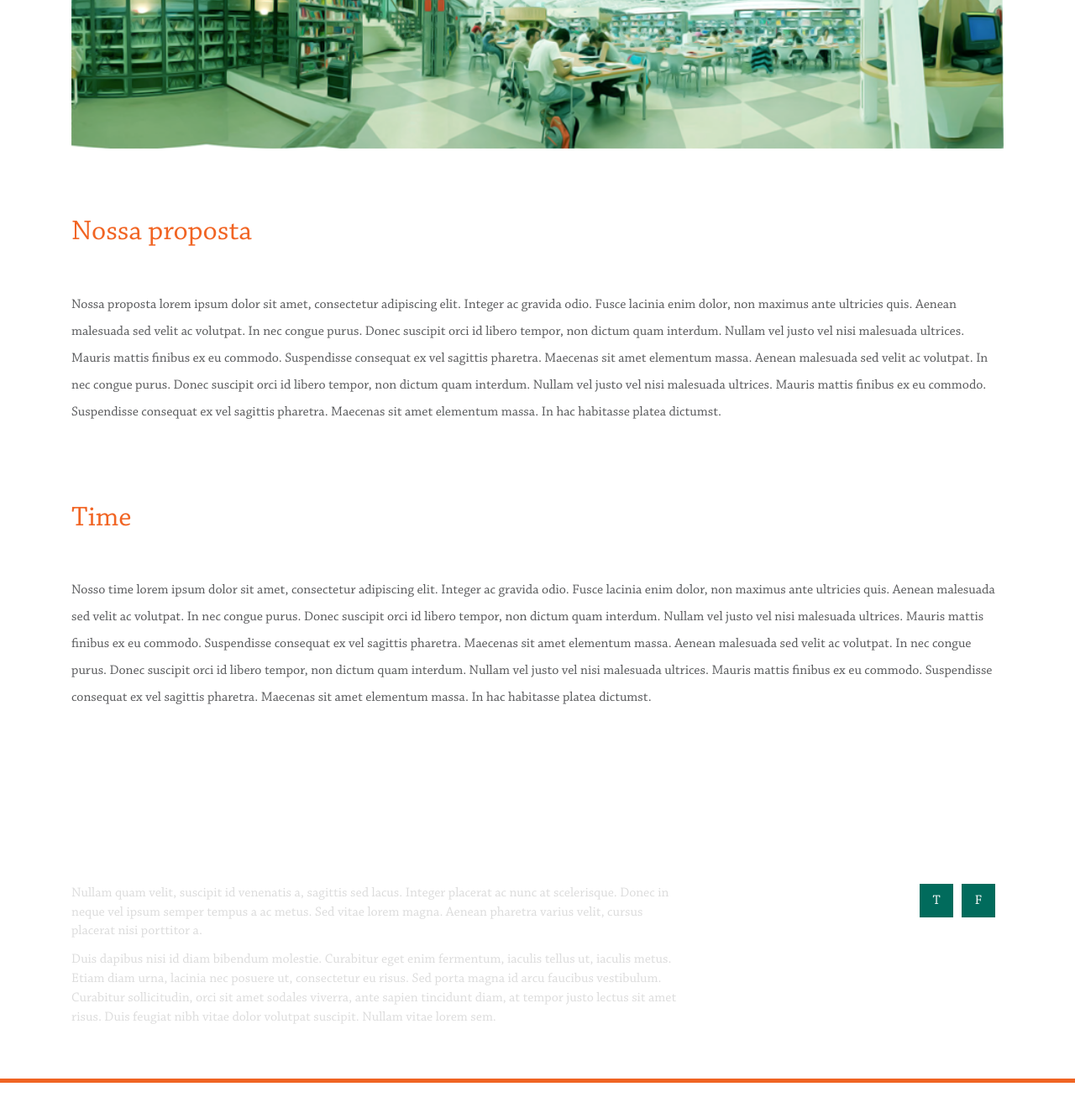
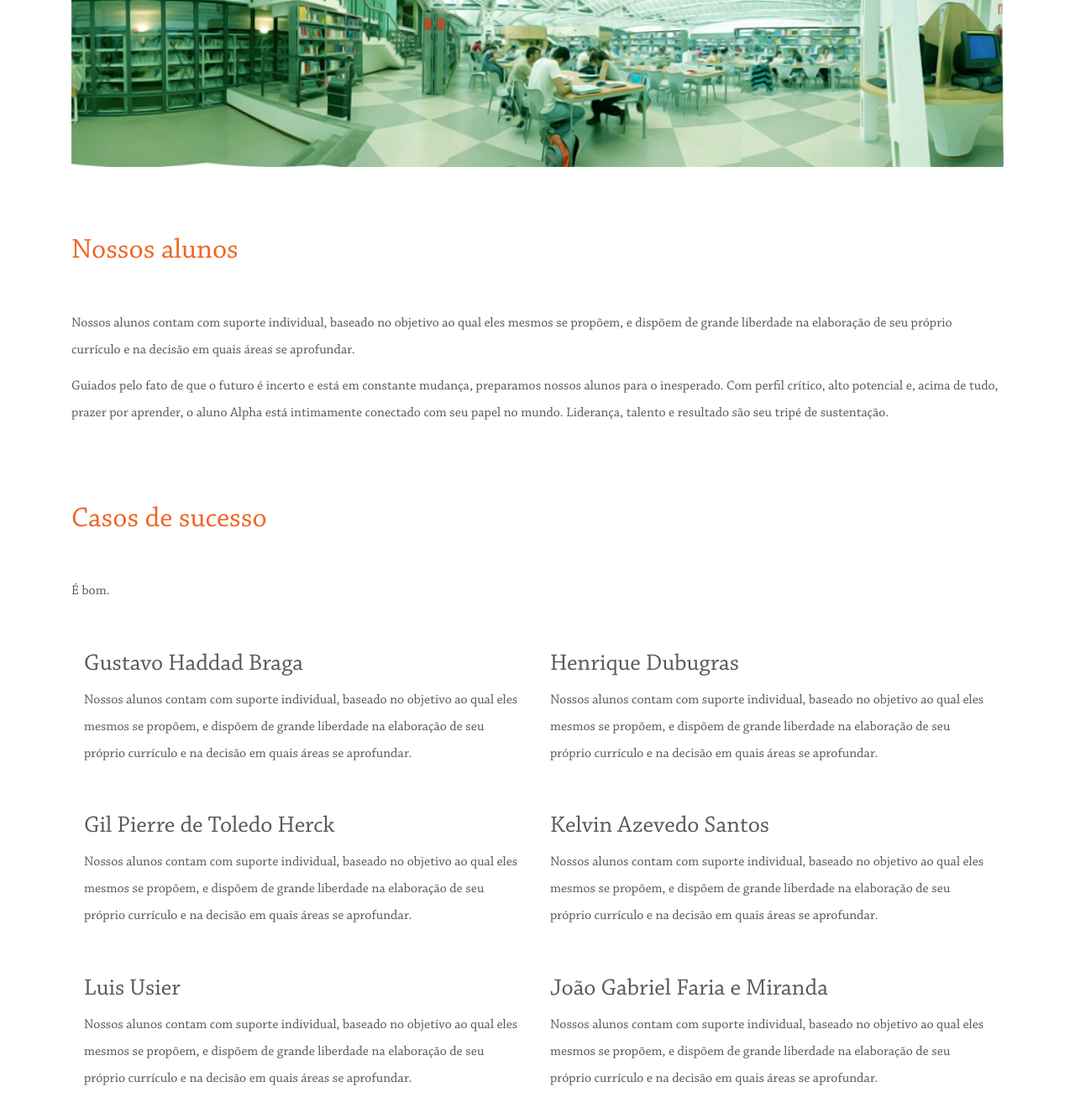
Before and after one commit to alphalumen/recruitment-hotsite, a Jekyll site: the page built from index.html, in a window 1280 px wide and 1400 px high, scrolled down 1224 px. Shown: the top 1332 px of the window at 84% size. Built offline with Jekyll 4.4.1, drawn with Linux system fonts in a browser that asks for light colours; some web fonts are replaced; before the commit the page ends 2514 px from its top, so only the background shows below that; some of the changed text lies outside the part shown.

Commit message:
Add content.

```diff
--- a/index.html
+++ b/index.html
@@ -25,24 +25,62 @@
 		<div class="container">
 			<div class="col-xs-12 add-content">
 				<h2>O Instituto</h2>
-				<p>O Instituto lorem ipsum dolor sit amet, consectetur adipiscing elit. Integer ac gravida odio. Fusce lacinia enim dolor, non maximus ante ultricies quis. Aenean malesuada sed velit ac volutpat. In nec congue purus. Donec suscipit orci id libero tempor, non dictum quam interdum. Nullam vel justo vel nisi malesuada ultrices. Mauris mattis finibus ex eu commodo. Suspendisse consequat ex vel sagittis pharetra. Maecenas sit amet elementum massa. Aenean malesuada sed velit ac volutpat. In nec congue purus. Donec suscipit orci id libero tempor, non dictum quam interdum. Nullam vel justo vel nisi malesuada ultrices. Mauris mattis finibus ex eu commodo. Suspendisse consequat ex vel sagittis pharetra. Maecenas sit amet elementum massa. In hac habitasse platea dictumst.</p>
+				<p>O <i> Instituto Alpha Lumen </i> é uma organização sem fins lucrativos que busca os melhores alunos para reformar o conceito de aprendizagem.</p>
+				<p>No Alpha não há a tradicional fragmentação de matérias, e os alunos são divididos por salas não segundo suas séries, mas de acordo com o nível de maturidade atingido na compreensão de determinado tópico.</p>
+				<p>O foco é no aprendizado e no desenvolvimento de raciocínio crítico, dos quais decorre inevitavelmente a aprovação nas melhores universidades dentro e fora do Brasil. Em outras palavras, o resultado é consequência do aprendizado. </p>
 				<img class="full-width" src="{{ site.baseurl }}/images/o-instituto.png"/>
 			</div>
 
 			<div class="col-xs-12 add-content">
-				<h2>Nossa proposta</h2>
-				<p>Nossa proposta lorem ipsum dolor sit amet, consectetur adipiscing elit. Integer ac gravida odio. Fusce lacinia enim dolor, non maximus ante ultricies quis. Aenean malesuada sed velit ac volutpat. In nec congue purus. Donec suscipit orci id libero tempor, non dictum quam interdum. Nullam vel justo vel nisi malesuada ultrices. Mauris mattis finibus ex eu commodo. Suspendisse consequat ex vel sagittis pharetra. Maecenas sit amet elementum massa. Aenean malesuada sed velit ac volutpat. In nec congue purus. Donec suscipit orci id libero tempor, non dictum quam interdum. Nullam vel justo vel nisi malesuada ultrices. Mauris mattis finibus ex eu commodo. Suspendisse consequat ex vel sagittis pharetra. Maecenas sit amet elementum massa. In hac habitasse platea dictumst.</p>
+				<h2>Nossos alunos</h2>
+				<p>Nossos alunos contam com suporte individual, baseado no objetivo ao qual eles mesmos se propõem, e dispõem de grande liberdade na elaboração de seu próprio currículo e na decisão em quais áreas se aprofundar.</p>
+				<p>Guiados pelo fato de que o futuro é incerto e está em constante mudança, preparamos nossos alunos para o inesperado. Com perfil crítico, alto potencial e, acima de tudo, prazer por aprender, o aluno Alpha está intimamente conectado com seu papel no mundo. Liderança, talento e resultado são seu tripé de sustentação.</p>
 			</div>
 
 			<div class="col-xs-12 add-content">
-				<h2>Time</h2>
-				<p>Nosso time lorem ipsum dolor sit amet, consectetur adipiscing elit. Integer ac gravida odio. Fusce lacinia enim dolor, non maximus ante ultricies quis. Aenean malesuada sed velit ac volutpat. In nec congue purus. Donec suscipit orci id libero tempor, non dictum quam interdum. Nullam vel justo vel nisi malesuada ultrices. Mauris mattis finibus ex eu commodo. Suspendisse consequat ex vel sagittis pharetra. Maecenas sit amet elementum massa. Aenean malesuada sed velit ac volutpat. In nec congue purus. Donec suscipit orci id libero tempor, non dictum quam interdum. Nullam vel justo vel nisi malesuada ultrices. Mauris mattis finibus ex eu commodo. Suspendisse consequat ex vel sagittis pharetra. Maecenas sit amet elementum massa. In hac habitasse platea dictumst.</p>
+				<h2>Casos de sucesso</h2>
+				<p>É bom.</p>
 				<div class="team-wrapper">
 					<div class="col-sm-6 col-xs-12 team-member">
 						<img class="member-image"/>
 						<div class="member-content">
-							<h3></h3>
-							<p></p>
+							<h3>Gustavo Haddad Braga</h3>
+							<p>Nossos alunos contam com suporte individual, baseado no objetivo ao qual eles mesmos se propõem, e dispõem de grande liberdade na elaboração de seu próprio currículo e na decisão em quais áreas se aprofundar.</p>
+						</div>
+					</div>
+					<div class="col-sm-6 col-xs-12 team-member">
+						<img class="member-image"/>
+						<div class="member-content">
+							<h3>Henrique Dubugras</h3>
+							<p>Nossos alunos contam com suporte individual, baseado no objetivo ao qual eles mesmos se propõem, e dispõem de grande liberdade na elaboração de seu próprio currículo e na decisão em quais áreas se aprofundar.</p>
+						</div>
+					</div>
+					<div class="col-sm-6 col-xs-12 team-member">
+						<img class="member-image"/>
+						<div class="member-content">
+							<h3>Gil Pierre de Toledo Herck</h3>
+							<p>Nossos alunos contam com suporte individual, baseado no objetivo ao qual eles mesmos se propõem, e dispõem de grande liberdade na elaboração de seu próprio currículo e na decisão em quais áreas se aprofundar.</p>
+						</div>
+					</div>
+					<div class="col-sm-6 col-xs-12 team-member">
+						<img class="member-image"/>
+						<div class="member-content">
+							<h3>Kelvin Azevedo Santos</h3>
+							<p>Nossos alunos contam com suporte individual, baseado no objetivo ao qual eles mesmos se propõem, e dispõem de grande liberdade na elaboração de seu próprio currículo e na decisão em quais áreas se aprofundar.</p>
+						</div>
+					</div>
+					<div class="col-sm-6 col-xs-12 team-member">
+						<img class="member-image"/>
+						<div class="member-content">
+							<h3>Luis Usier</h3>
+							<p>Nossos alunos contam com suporte individual, baseado no objetivo ao qual eles mesmos se propõem, e dispõem de grande liberdade na elaboração de seu próprio currículo e na decisão em quais áreas se aprofundar.</p>
+						</div>
+					</div>
+					<div class="col-sm-6 col-xs-12 team-member">
+						<img class="member-image"/>
+						<div class="member-content">
+							<h3>João Gabriel Faria e Miranda</h3>
+							<p>Nossos alunos contam com suporte individual, baseado no objetivo ao qual eles mesmos se propõem, e dispõem de grande liberdade na elaboração de seu próprio currículo e na decisão em quais áreas se aprofundar.</p>
 						</div>
 					</div>
 				</div>
```
